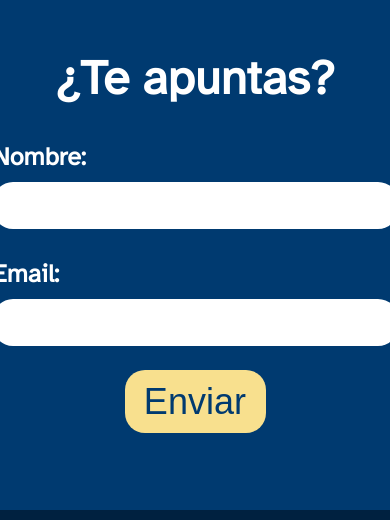
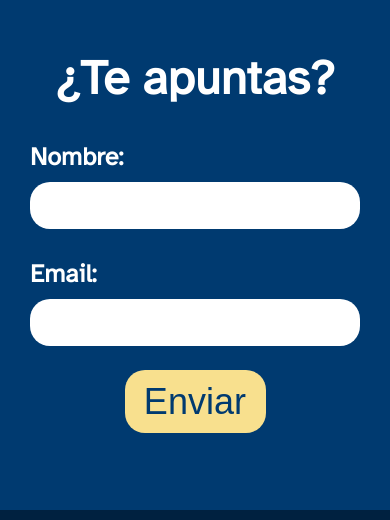
Before and after one commit to AmigariaWeb/landing-page, a website: page index.html in a window 390 px wide. Shown: the part 2160-2680 px from the top of the page. Drawn offline with Linux system fonts and the light colour scheme; files whose address does not match are found by name.

Commit message:
correction responsive width input c2a

```diff
--- a/src/css/sass/_call2action.scss
+++ b/src/css/sass/_call2action.scss
@@ -39,6 +39,9 @@
         flex-flow: column;
         flex-wrap: nowrap;
         flex-wrap: wrap;
+        form{
+            width: 100%;
+        }
     }
     &-title{
         font-style: normal;
@@ -54,7 +57,9 @@
         display: flex;
         flex-flow: column;
         flex-wrap: wrap;
-        min-width: 405px;
+        max-width: 405px;
+        width: 100%;
+        margin: auto;
         &__label{
             font-style: normal;
             font-weight: 700;
```
Also changed, not shown: src/css/styles.css, 1 other file.
